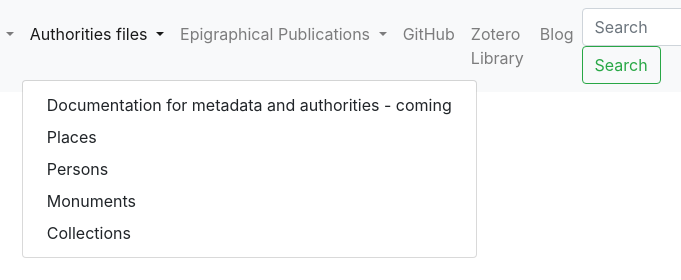
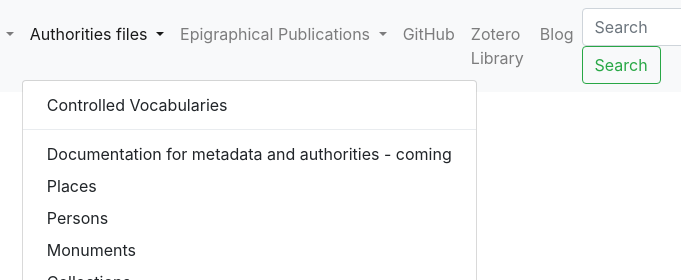
Before and after one commit to erc-dharma/tfb-arakan-epigraphy, a plain HTML site: page index-mdt.html in a window 1280 px wide. Both pictures are taken after a click on the button "Authorities files". Shown: the top 280 px of the page, 599-1280 px from the left. Drawn offline with nearby package versions, Linux system fonts and the light colour scheme; no server answers.

Commit message:
adding the link for opentheso

```diff
--- a/index-mdt.html
+++ b/index-mdt.html
@@ -97,7 +97,9 @@
             Authorities files
           </a>
           <div class="dropdown-menu" aria-labelledby="navbarDropdown">
-        <a class="dropdown-item" href="">Documentation for metadata and authorities - coming</a>
+            <a class="dropdown-item" href="https://opentheso.huma-num.fr/opentheso/?idt=th347">Controlled Vocabularies</a>
+            <div class="dropdown-divider"></div>
+                  <a class="dropdown-item" href="">Documentation for metadata and authorities - coming</a>
         <a class="dropdown-item" href="https://erc-dharma.github.io/mdt-authorities/output/DHARMA_places.html">Places</a>
         <a class="dropdown-item" href="https://erc-dharma.github.io/mdt-authorities/output/DHARMA_persons.html">Persons</a>
         <a class="dropdown-item" href="https://erc-dharma.github.io/mdt-authorities/output/DHARMA_monuments.html">Monuments</a>
```
Also changed, not shown: index.html (+3 -1 lines).
